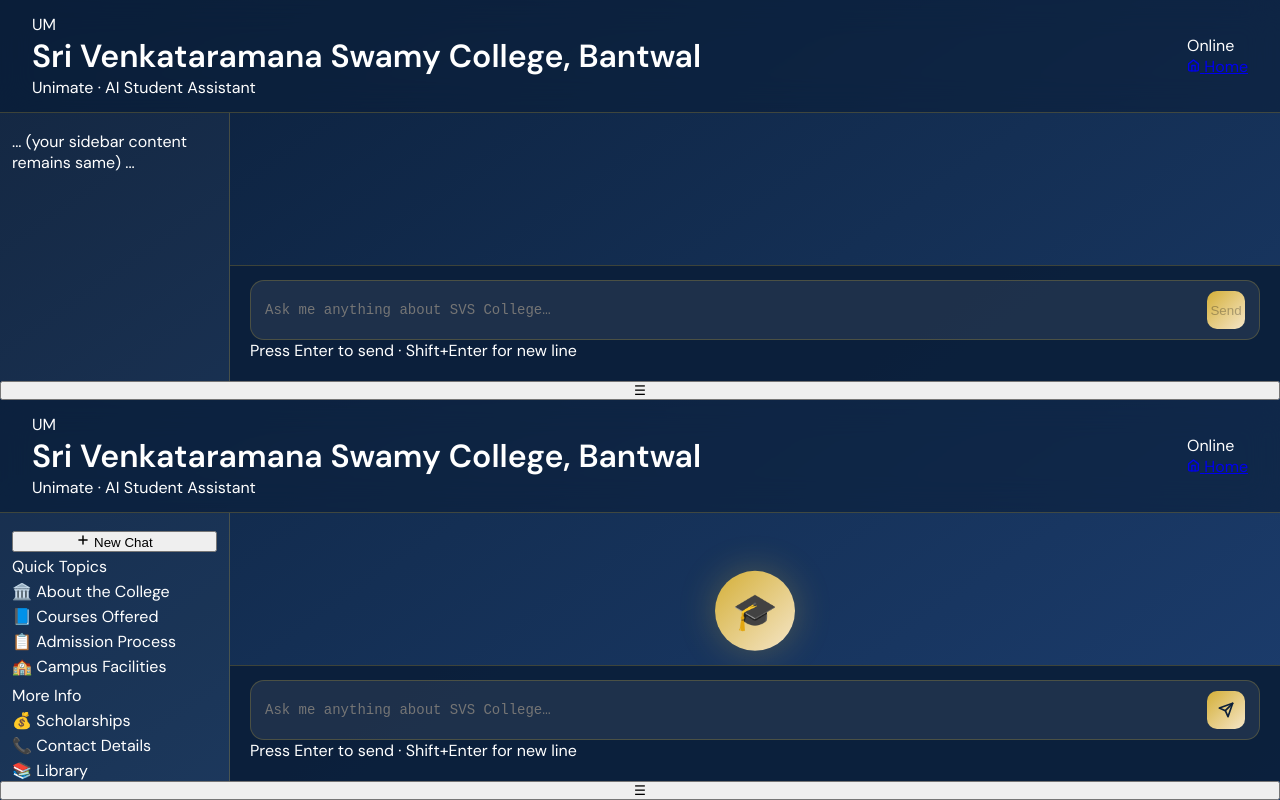
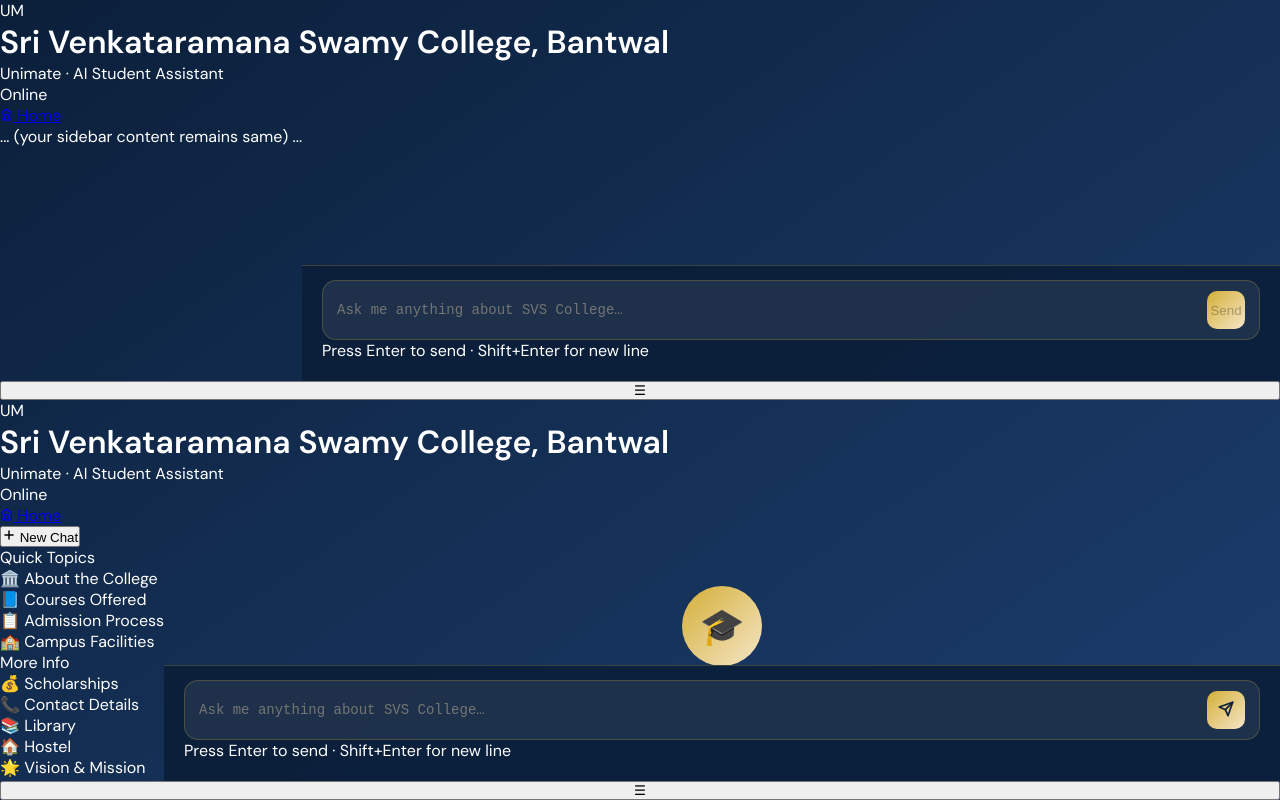
Before and after one commit to Gowthampoo/college-project, a website: page unimate.html in a window 1280 px wide. Drawn offline with Linux system fonts and the light colour scheme.

Commit message:
unimate.html

```diff
--- a/unimate.html
+++ b/unimate.html
@@ -12,18 +12,16 @@
   <meta name="viewport" content="width=device-width, initial-scale=1.0" />
   <title>Unimate - SVS College Bantwal</title>
   <link href="https://fonts.googleapis.com/css2?family=DM+Serif+Display&family=DM+Sans:wght@300;400;500;600&display=swap" rel="stylesheet" />
-  <style>
+ <style>
     :root {
-      --navy:#0b1f3a;--navy2:#142f54;--navy3:#1c3d6e;
-      --gold:#d4af37;--gold-light:#f5e6c8;--gold-dim:rgba(212,175,55,0.18);
-      --border:rgba(212,175,55,0.25);--border2:rgba(212,175,55,0.45);
-      --muted:rgba(255,255,255,0.5);--white8:rgba(255,255,255,0.08);--white12:rgba(255,255,255,0.12);
+      --navy:#0b1f3a; --navy2:#142f54; --navy3:#1c3d6e;
+      --gold:#d4af37; --gold-light:#f5e6c8;
+      --border:rgba(212,175,55,0.25); --muted:rgba(255,255,255,0.5);
     }
     *{margin:0;padding:0;box-sizing:border-box;}
 
     html, body {
       height: 100%;
-      height: -webkit-fill-available;   /* Important for iOS */
       overflow: hidden;
     }
 
@@ -33,97 +31,51 @@
       color:#fff;
       display:flex;
       flex-direction:column;
-      min-height: 100vh;
-      min-height: 100dvh;   /* Modern dynamic viewport height */
     }
 
-    header{
-      flex-shrink:0;
-      display:flex;
-      align-items:center;
-      justify-content:space-between;
-      padding:14px 32px;
-      background:rgba(11,31,58,0.6);
-      border-bottom:1px solid var(--border);
-      backdrop-filter:blur(16px);
-      z-index:10;
-    }
+    header { flex-shrink: 0; }
 
     .layout {
       flex: 1;
       display: flex;
       overflow: hidden;
-      min-height: 0;
+      height: calc(100vh - 58px);   /* Safe fallback */
     }
 
-    /* SIDEBAR */
-    .sidebar{
-      width:230px;
-      flex-shrink:0;
-      background:rgba(255,255,255,0.03);
-      border-right:1px solid var(--border);
-      display:flex;
-      flex-direction:column;
-      padding:18px 12px;
-      gap:4px;
-      overflow-y:auto;
-    }
-
-    /* CHAT AREA - Critical Fix */
-    .chat{
+    .chat {
       flex: 1;
       display: flex;
       flex-direction: column;
       overflow: hidden;
-      min-height: 0;
     }
 
-    .messages{
+    .messages {
       flex: 1;
       overflow-y: auto;
-      padding: 24px 28px;
+      padding: 20px 24px;
       display: flex;
       flex-direction: column;
       gap: 18px;
-      scroll-behavior: smooth;
-      -webkit-overflow-scrolling: touch;
     }
 
-    .input-bar{
+    .input-bar {
       flex-shrink: 0;
       padding: 14px 20px 20px;
       background: rgba(11,31,58,0.95);
       border-top: 1px solid var(--border);
-      padding-bottom: max(20px, env(safe-area-inset-bottom));
     }
 
-    /* Rest of your beautiful styles */
-    .welcome{display:flex;flex-direction:column;align-items:center;justify-content:center;flex:1;text-align:center;gap:18px;padding:40px;animation:fadeUp 0.6s ease both;}
-    .w-icon{width:80px;height:80px;border-radius:50%;background:linear-gradient(135deg,var(--gold),var(--gold-light));display:flex;align-items:center;justify-content:center;font-size:36px;box-shadow:0 0 36px rgba(212,175,55,0.3);animation:float 3s ease-in-out infinite;}
-    .row{display:flex;gap:12px;align-items:flex-end;animation:fadeUp 0.3s ease both;}
+    /* Your original styles */
+    .welcome{text-align:center;padding:40px;flex:1;display:flex;flex-direction:column;align-items:center;justify-content:center;gap:18px;}
+    .w-icon{width:80px;height:80px;border-radius:50%;background:linear-gradient(135deg,var(--gold),var(--gold-light));display:flex;align-items:center;justify-content:center;font-size:36px;}
+    .row{display:flex;gap:12px;align-items:flex-end;}
     .row.user{flex-direction:row-reverse;}
     .bubble{max-width:68%;padding:13px 18px;border-radius:16px;font-size:13.5px;line-height:1.75;}
-    .bubble.bot{background:var(--white8);border:1px solid var(--border);border-radius:4px 16px 16px 16px;}
-    .bubble.user{background:linear-gradient(135deg,var(--gold),var(--gold-light));color:var(--navy);font-weight:500;border-radius:16px 4px 16px 16px;}
-    .typing-dots{display:flex;gap:5px;align-items:center;padding:14px 18px;}
-    .typing-dots span{width:7px;height:7px;border-radius:50%;background:var(--gold);animation:bounce 1.2s infinite;}
-    .input-row{display:flex;align-items:center;gap:12px;background:var(--white8);border:1px solid var(--border);border-radius:14px;padding:10px 14px;}
-    .t-input{flex:1;background:transparent;border:none;outline:none;color:#fff;font-size:14px;resize:none;max-height:120px;line-height:1.6;}
-    .send-btn{width:38px;height:38px;border-radius:10px;border:none;cursor:pointer;background:linear-gradient(135deg,var(--gold),var(--gold-light));display:flex;align-items:center;justify-content:center;}
-
-    @keyframes fadeUp{from{opacity:0;transform:translateY(22px)}to{opacity:1;transform:translateY(0)}}
-    @keyframes float{0%,100%{transform:translateY(0)}50%{transform:translateY(-8px)}}
-    @keyframes bounce{0%,60%,100%{transform:translateY(0);opacity:0.5}30%{transform:translateY(-8px);opacity:1}}
-
-    /* Mobile Optimizations */
-    @media (max-width: 768px) {
-      header { padding: 12px 16px; }
-      .layout { height: calc(100dvh - 58px); }
-      .messages { padding: 16px 18px; }
-      .input-bar { padding: 12px 16px  max(16px, env(safe-area-inset-bottom)); }
-      .sidebar { padding-top: 70px; }
-      .w-icon { width: 70px; height: 70px; font-size: 32px; }
-    }
+    .bubble.bot{background:rgba(255,255,255,0.08);border:1px solid var(--border);}
+    .bubble.user{background:linear-gradient(135deg,var(--gold),var(--gold-light));color:#0b1f3a;}
+    .input-row{display:flex;align-items:center;gap:12px;background:rgba(255,255,255,0.08);border:1px solid var(--border);border-radius:14px;padding:10px 14px;}
+    .t-input{flex:1;background:transparent;border:none;outline:none;color:white;font-size:14px;resize:none;max-height:120px;}
+    .send-btn{width:38px;height:38px;border-radius:10px;border:none;background:linear-gradient(135deg,var(--gold),var(--gold-light));cursor:pointer;}
   </style>
 </head>
 <body>
```
